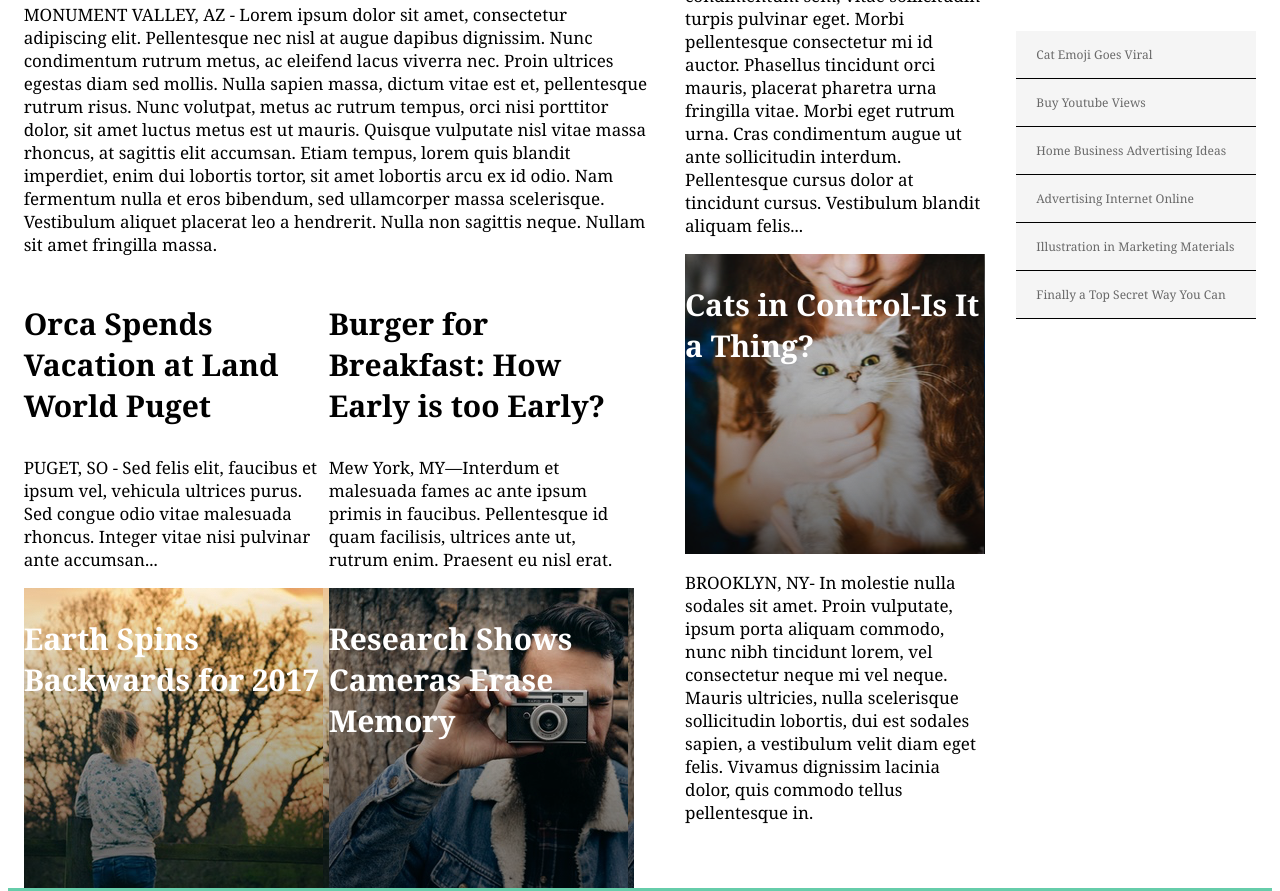
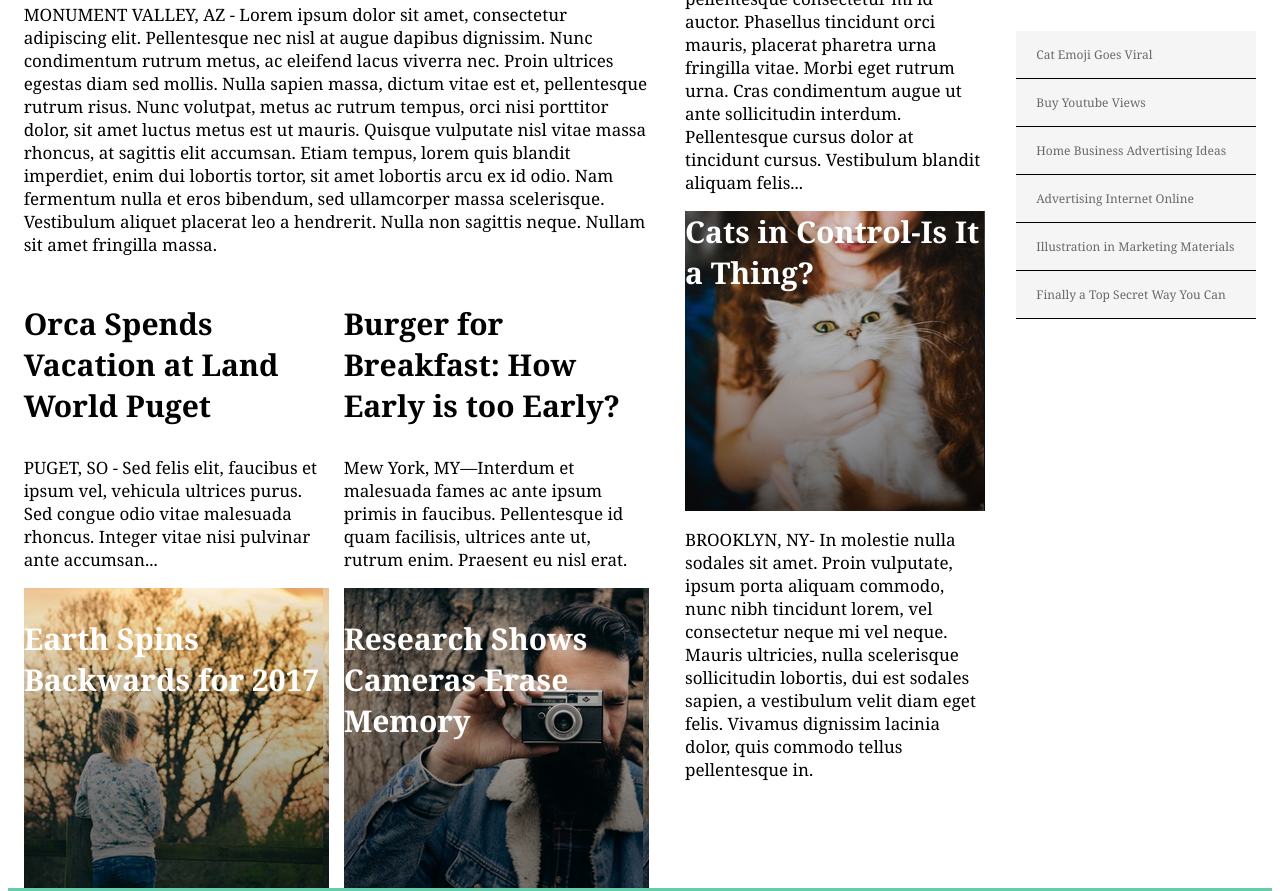
Before and after one commit to neoiscander/mytimes, a plain HTML site: page index.html in a window 1280 px wide. Shown: the part 390-1281 px from the top of the page. Drawn offline with Linux system fonts and the light colour scheme.

Commit message:
Minor style correction

```diff
--- a/index.html
+++ b/index.html
@@ -51,8 +51,8 @@
             </p>
           </div> <!-- Monument Valley-->
 
-          <div class="subcontainer"> <!--Container for the bottom columns-->
-            <div class="row">
+          <div class="subcontainer"> <!--Container for the bottom block columns-->
+            <div class="block"> <!-- Orca and Earth Spins&img-->
               <div class="columns"> <!-- Orca -->
 
                 <h3>Orca Spends Vacation at Land World Puget</h3>
@@ -64,7 +64,7 @@
                 </div>
               </div>
             </div>
-            <div class="row">
+            <div class="block padding"><!--Burgers + Cameras&img-->
               <div class="columns"> <!-- Burgers -->
                 <h3>Burger for Breakfast: How Early is too Early?</h3>
                 <p>Mew York, MY—Interdum et malesuada fames ac ante ipsum primis in faucibus. Pellentesque id quam facilisis, ultrices ante ut, rutrum enim. Praesent eu nisl erat.</p>
--- a/resources/css/style.css
+++ b/resources/css/style.css
@@ -43,7 +43,7 @@ a {
 
 .subcontainer {
   display: flex;
-
+  /*border: 1px solid black;*/
 }
 
 .subcontainer2  {
@@ -55,11 +55,18 @@ a {
   display: flex;
   width: 1300px;
   justify-content: space-around;
+  /*border: 1px solid black;*/
 }
 
-.row {
+.block {
   width: 305px;
-  align-items: ceter;
+  align-items: stretch;
+  /*border: 1px solid black;*/
+}
+
+.medium h3 {
+  margin: 0;
+  /*border: 1px solid black;*/
 }
 
 .large {
@@ -75,6 +82,10 @@ a {
 .small {
   width: 240px;
   /*border: 1px solid black;*/
+}
+
+.padding {
+  padding-left: 15px;
 }
 
 .large, .medium, .small {
@@ -118,7 +129,6 @@ a {
 
 .story3 {
   background-image: url("../images/img-story-3.png");
-
 }
 
 .story1 {
```
Lines whose indentation alone changed are shown as unchanged.
